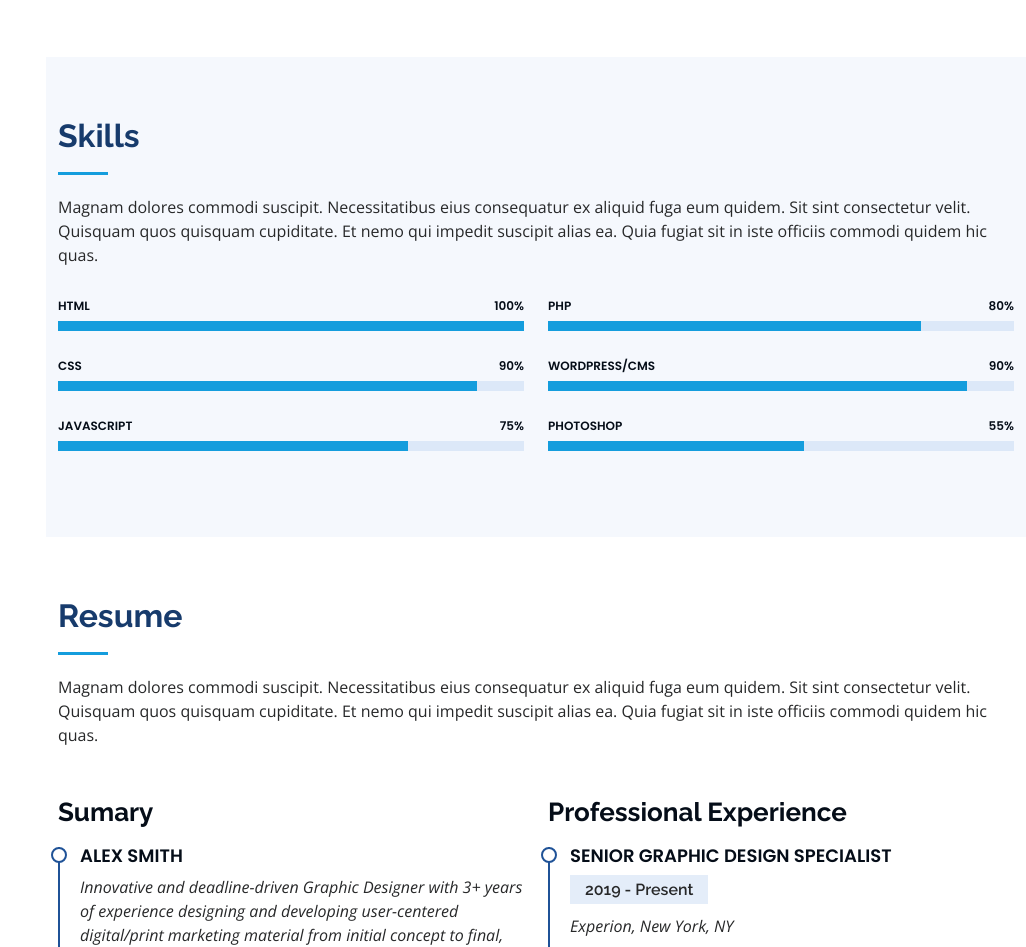
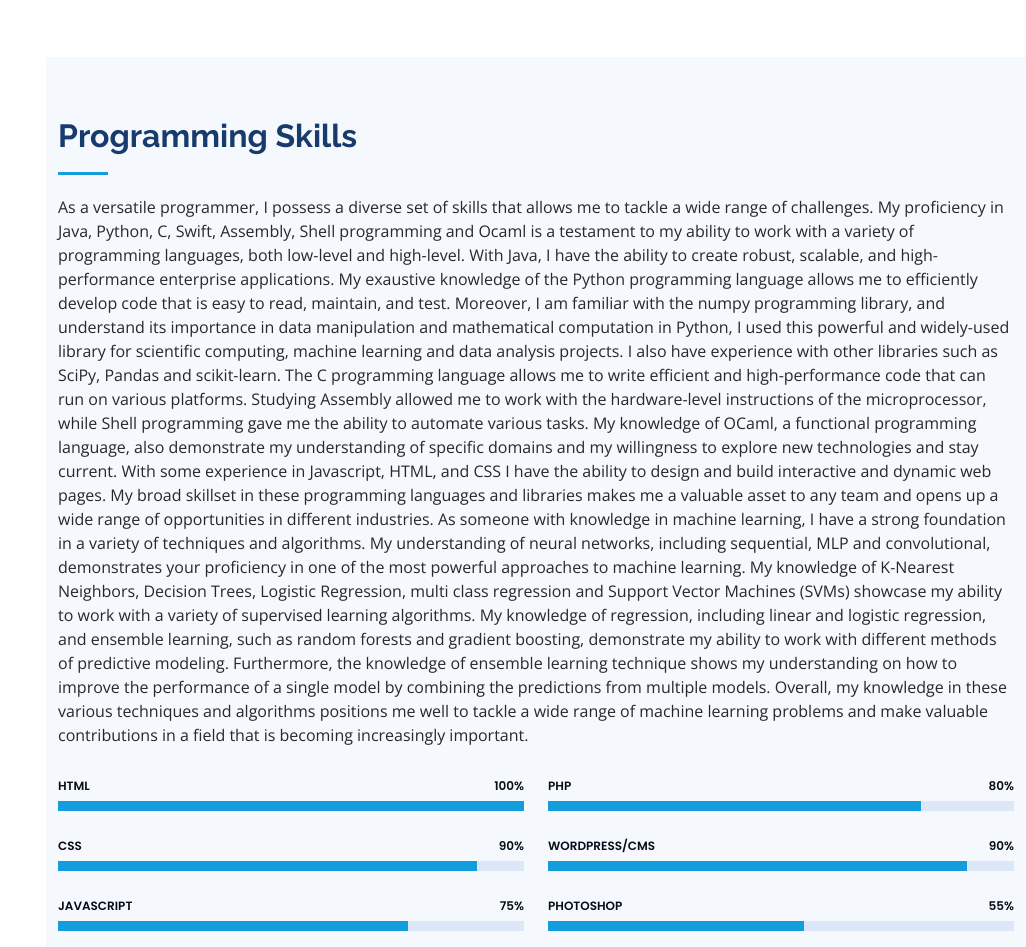
Before and after one commit to Enzo2806/Enzo2806.github.io, a plain HTML site: page index.html in a window 1280 px wide. Shown: the part 1323-2270 px from the top of the page, without its empty margins (254-1280 px from the left). Drawn offline with nearby package versions, Linux system fonts and the light colour scheme.

Commit message:
Descriptions

```diff
--- a/index.html
+++ b/index.html
@@ -168,8 +168,34 @@
       <div class="container">
 
         <div class="section-title">
-          <h2>Skills</h2>
-          <p>Magnam dolores commodi suscipit. Necessitatibus eius consequatur ex aliquid fuga eum quidem. Sit sint consectetur velit. Quisquam quos quisquam cupiditate. Et nemo qui impedit suscipit alias ea. Quia fugiat sit in iste officiis commodi quidem hic quas.</p>
+          <h2>Programming Skills</h2>
+          <p>
+            As a versatile programmer, I possess a diverse set of skills that allows me to tackle a wide range of challenges.
+            My proficiency in Java, Python, C, Swift, Assembly, Shell programming and Ocaml is a testament to my ability to work with a
+            variety of programming languages, both low-level and high-level.
+            With Java, I have the ability to create robust, scalable, and high-performance enterprise applications. My exaustive knowledge of the Python
+            programming language allows me to efficiently develop code that is easy to read, maintain, and test. Moreover, I am familiar with the numpy
+            programming library, and understand its importance in data manipulation and mathematical computation in Python,
+            I used this powerful and widely-used library for scientific computing, machine learning and data analysis projects.
+            I also have experience with other libraries such as SciPy, Pandas and scikit-learn.
+            The C programming language allows me to write efficient and high-performance code that can run on various platforms.
+             Studying Assembly allowed me to work with the hardware-level instructions of the microprocessor, while Shell programming gave me the ability to automate
+             various tasks. My knowledge of OCaml, a functional programming language, also
+             demonstrate my understanding of specific domains and my willingness to explore new technologies and stay current.
+             With some experience in Javascript, HTML, and CSS I have the ability to design and build interactive and dynamic web pages.
+             My broad skillset in these programming languages and libraries makes me a valuable asset to any team and opens up a
+             wide range of opportunities in different industries.
+
+             As someone with knowledge in machine learning, I have a strong foundation in a variety of techniques and algorithms.
+             My understanding of neural networks, including sequential, MLP and convolutional, demonstrates your proficiency in one of the most powerful
+              approaches to machine learning. My knowledge of K-Nearest Neighbors, Decision Trees, Logistic Regression, multi class regression and
+              Support Vector Machines (SVMs) showcase my ability to work with a variety of supervised learning algorithms. My knowledge of regression,
+              including linear and logistic regression, and ensemble learning, such as random forests and gradient boosting, demonstrate my ability
+              to work with different methods of predictive modeling. Furthermore, the knowledge of ensemble learning technique shows my understanding
+               on how to improve the performance of a single model by combining the predictions from multiple models. Overall, my knowledge in these
+               various techniques and algorithms positions me well to tackle a wide range of machine learning problems and make valuable contributions
+                in a field that is becoming increasingly important.
+          </p>
         </div>
 
         <div class="row skills-content">
```
